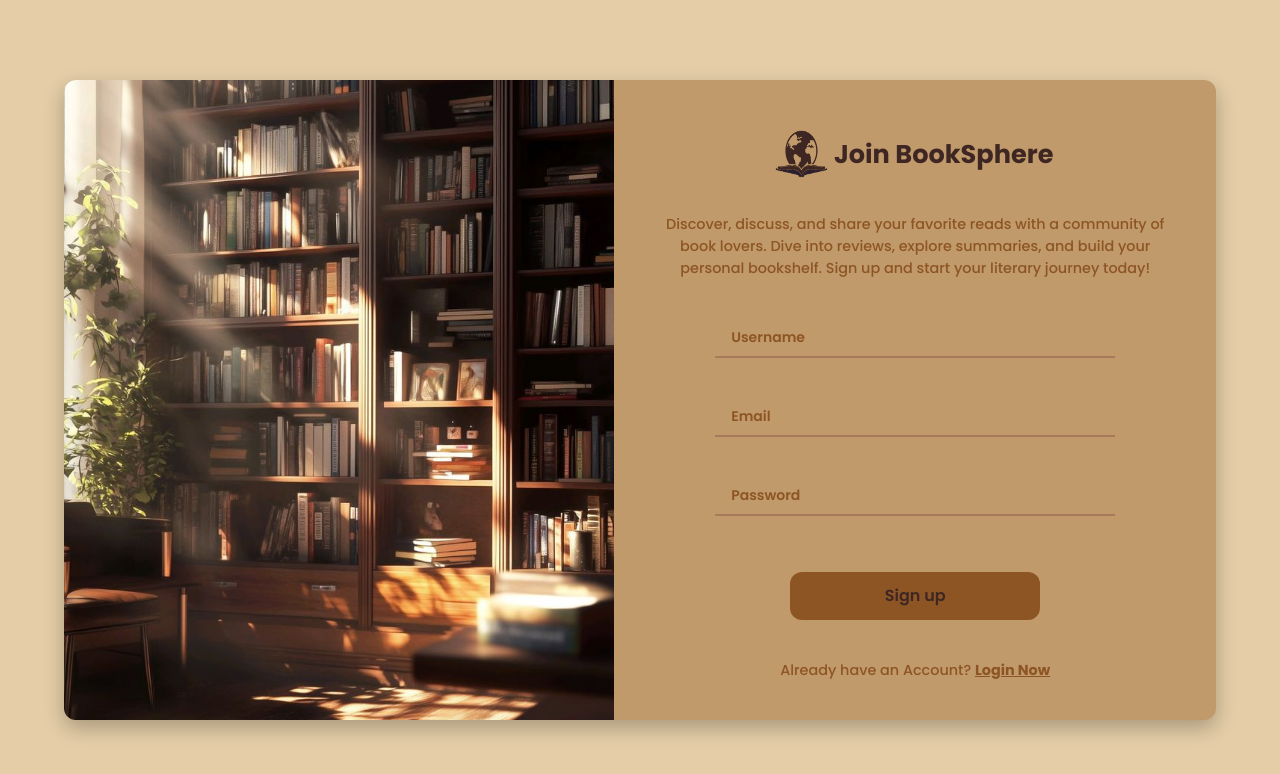
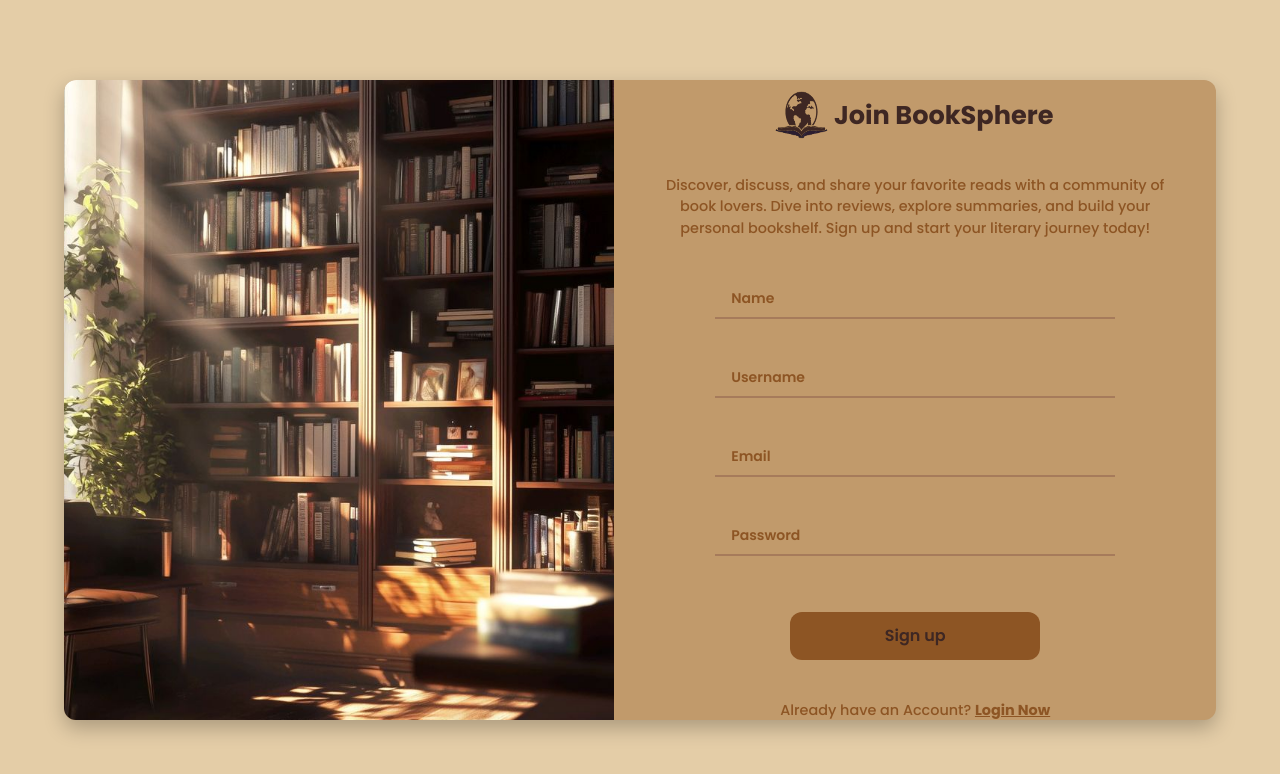
Before and after one commit to pola-k/BookSphere, a React (Vite) app in the folder booksphere/: page /signup in a window 1280 px wide. Shown: the top 774 px of the page. Built offline with nearby package versions, Linux system fonts and the light colour scheme.

Commit message:
sign up added name field

```diff
--- a/booksphere/src/pages/Signup/Signup.jsx
+++ b/booksphere/src/pages/Signup/Signup.jsx
@@ -15,6 +15,7 @@ export default function Signup()
   const email = e.target.email.value;
   const password = e.target.password.value;
 
+  const name = e.target.name.value;
   try {
     const res = await axios.post("http://localhost:5001/api/auth/signup", {
       username,
@@ -48,6 +49,9 @@ export default function Signup()
                         <p>Discover, discuss, and share your favorite reads with a community of book lovers. Dive into reviews, explore summaries,
                             and build your personal bookshelf. Sign up and start your literary journey today!</p>
                         <form className='form' onSubmit={handleSignup} >
+
+                            <input className='input-field' type="text" placeholder="Name" id="name" name='name' required/>
+
                             <input className='input-field' type="text" placeholder="Username" id="username" name='username' required/>
                             <input className='input-field' type="email" placeholder="Email" id="email" name='email' required/>
                             <input className='input-field' type="password" placeholder="Password" id="password" name='password' required/>
```
